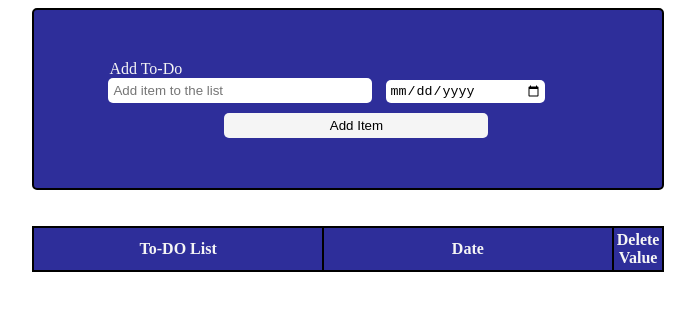
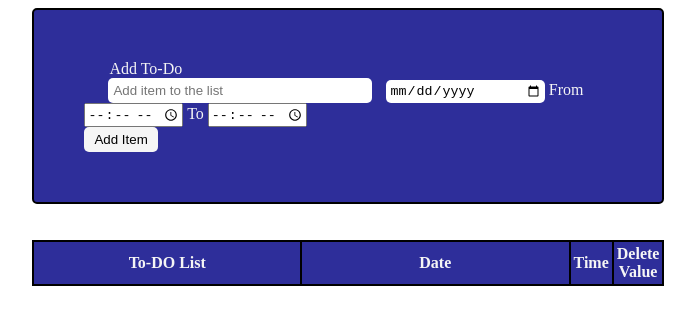
Before and after one commit to thedeveloperme10/To-Do-List, a plain HTML site: page index.html in a window 1280 px wide. Shown: the whole page, without its empty margins (241-936 px from the left). Drawn offline with Linux system fonts and the light colour scheme.

Commit message:
Update index.html

```diff
--- a/index.html
+++ b/index.html
@@ -9,15 +9,20 @@
 <body>
     <form id="container" class="container">
         <label for="addtodo" style="color: whitesmoke;margin-left:25px;">Add To-Do</label><br>
-        <input type="text" placeholder="Add item to the list" id="addtodo">
-        <input type="date" id="date"><br>
-        <button type="submit" style="margin-left: 140px; margin-top: 10px; width: 50%;">Add Item</button>
+        <input type="text" placeholder="Add item to the list" id="addtodo" autocomplete="off">
+        <input type="date" id="date">
+        <label for="fromtime" style="color: whitesmoke;">From</label>
+        <input type="time" id="fromtime">
+        <label for="totime" style="color: whitesmoke;">To</label>
+        <input type="time" id="totime"><br>
+        <button type="submit">Add Item</button>
     </form><br><br>
     <table id="myTable">
         <tr>
             <th>To-DO List</th>
             <th>Date</th>
-            <th>Delete Value</th>
+            <th>Time</th>
+            <th style="width:10%;">Delete Value</th>
         </tr>
         <tbody id="result" class="container2"></tbody>
     </table>
```
